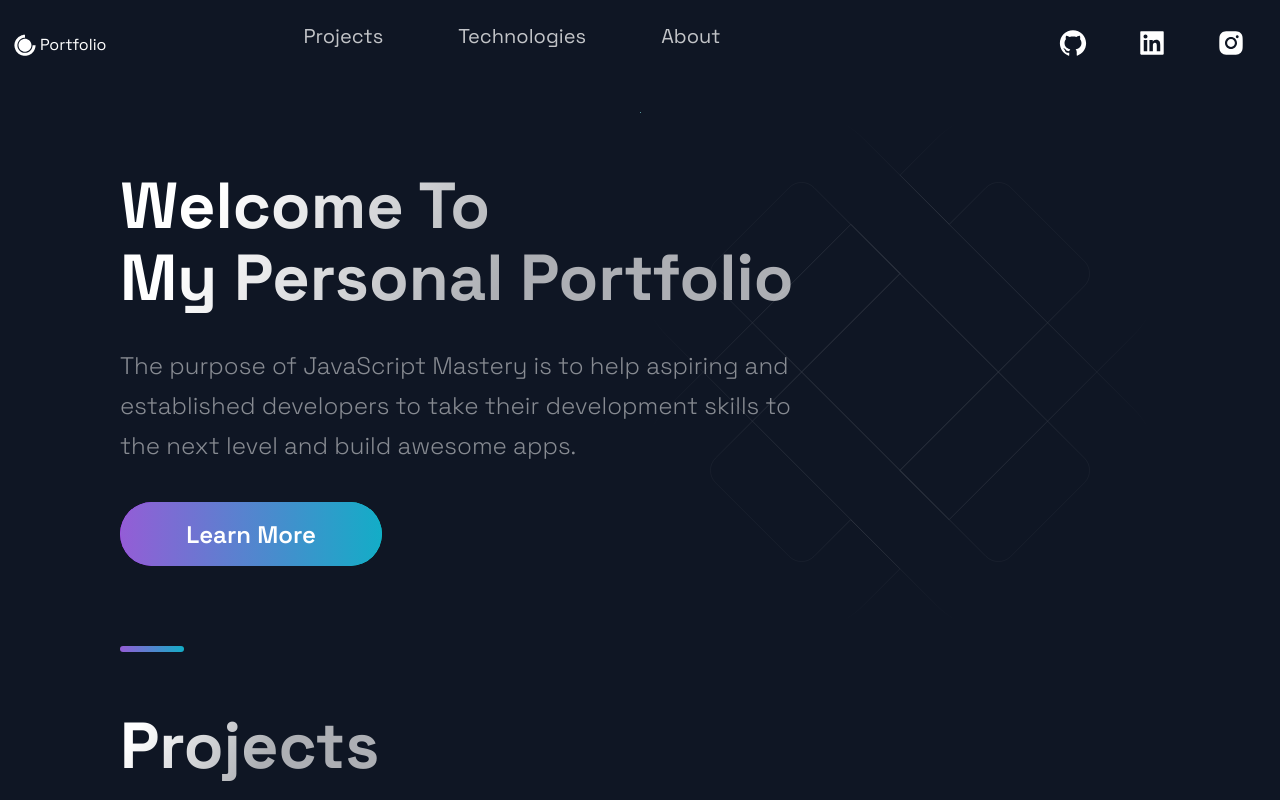
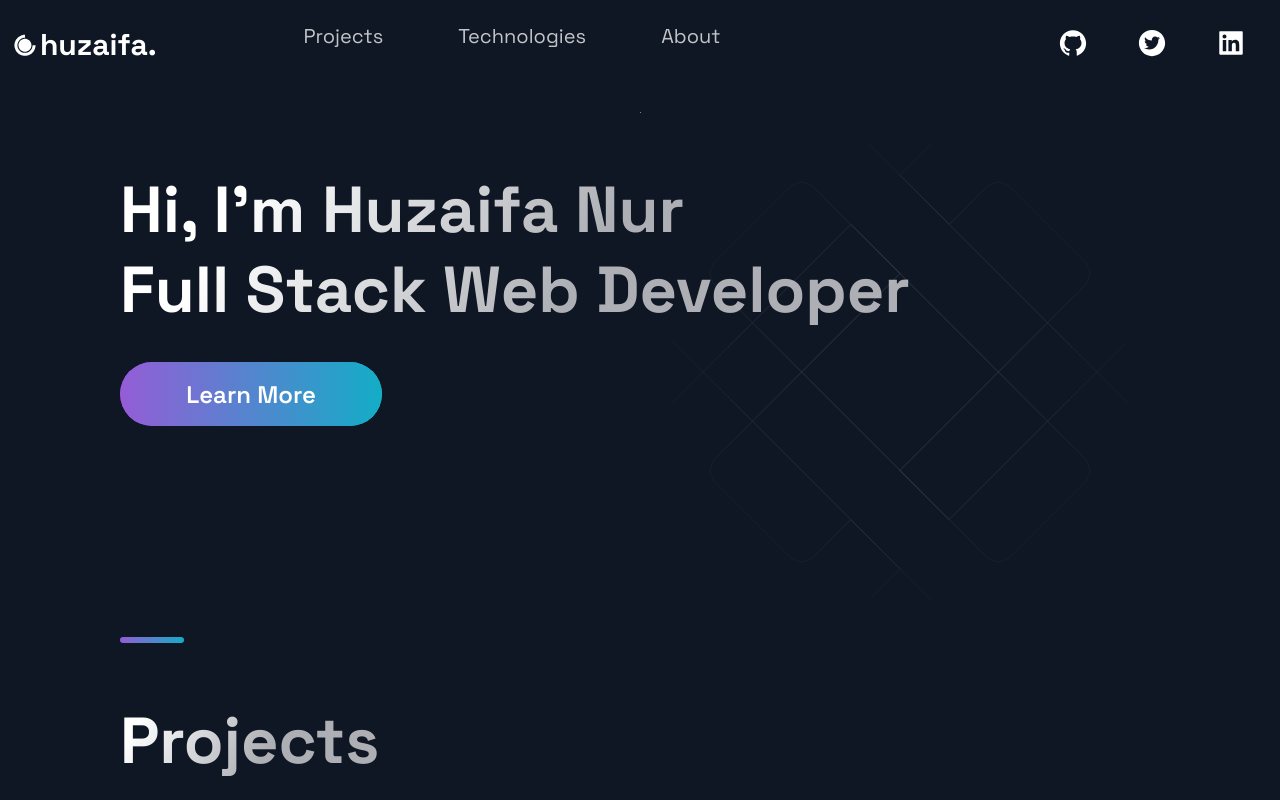
Before and after one commit to huzaifanur/portfolio_website, a Next.js app: page / in a window 1280 px wide. Shown: the top 800 px of the page. Built offline with nearby package versions, Linux system fonts and the light colour scheme.

Commit message:
header added

```diff
--- a/src/components/Header/Header.js
+++ b/src/components/Header/Header.js
@@ -1,6 +1,6 @@
 import Link from 'next/link';
 import React from 'react';
-import { AiFillGithub, AiFillInstagram, AiFillLinkedin } from 'react-icons/ai';
+import { AiFillGithub,  AiFillLinkedin, AiFillTwitterCircle } from 'react-icons/ai';
 import { DiCssdeck } from 'react-icons/di';
 
 import { Container, Div1, Div2, Div3, NavLink, SocialIcons } from './HeaderStyles';
@@ -10,7 +10,7 @@ const Header = () =>  (
     <Div1>
       <Link href="/">
         <a style={{ display: 'flex', alignItems: 'center', color:"white" }}>
-          <DiCssdeck size="3rem" /> <span>Portfolio</span>
+          <DiCssdeck size="3rem" /> <span style={{fontSize:"30px",fontWeight:"700"}}>huzaifa.</span>
         </a>
       </Link>
     </Div1>
@@ -32,14 +32,14 @@ const Header = () =>  (
       </li>
     </Div2>
       <Div3>
-        <SocialIcons href="https://google.com">
+        <SocialIcons href="https://github.com/huzaifanur">
           <AiFillGithub size="3rem" />
         </SocialIcons>
-        <SocialIcons href="https://google.com">
-          <AiFillLinkedin size="3rem" />
+        <SocialIcons href="https://twitter.com/huzaifa98nur">
+          <AiFillTwitterCircle size="3rem" />
         </SocialIcons>
         <SocialIcons href="https://google.com">
-          <AiFillInstagram size="3rem"/>
+          <AiFillLinkedin size="3rem"/>
         </SocialIcons>
       </Div3>
     </Container>
--- a/src/components/Hero/Hero.js
+++ b/src/components/Hero/Hero.js
@@ -1,21 +1,21 @@
 import React from 'react';
+import Link from 'next/link';
 
 import { Section, SectionText, SectionTitle } from '../../styles/GlobalComponents';
 import Button from '../../styles/GlobalComponents/Button';
 import { LeftSection } from './HeroStyles';
 
-const Hero = (props) => (
+const Hero = () => (
   <>
     <Section row nopadding>
       <LeftSection>
         <SectionTitle main center>
-          Welcome To <br />
-          My Personal Portfolio
+          Hi, I'm Huzaifa Nur <br />
+          Full Stack Web Developer
         </SectionTitle>
-        <SectionText>
-        The purpose of JavaScript Mastery is to help aspiring and established developers to take their development skills to the next level and build awesome apps.
-        </SectionText>
-        <Button onClick={props.handleClick}>Learn More</Button>
+          <Link href="#about">
+            <Button>Learn More</Button>
+          </Link>
       </LeftSection>
     </Section>
   </>
--- a/src/components/Technologies/Technologies.js
+++ b/src/components/Technologies/Technologies.js
@@ -19,8 +19,12 @@ const Technologies = () =>  (
         <ListContainer>
           <ListTitle>Front-End</ListTitle>
           <ListParagraph>
-            Experiece with <br />
-            React.js
+             HTML | CSS | SASS <br/>
+             Tailwindcss | Material UI <br/> Styled Componennts
+             <br/>
+             React JS | NEXT JS
+
+
           </ListParagraph>
         </ListContainer>
       </ListItem>
--- a/src/components/Technologies/TechnologiesStyles.js
+++ b/src/components/Technologies/TechnologiesStyles.js
@@ -83,12 +83,13 @@ export const ListTitle = styled.h4`
 
 export const ListParagraph = styled.p`
   font-size: 18px;
-  line-height: 30px;
+  font-weight: 400;
+  line-height: 25px;
   color: rgba(255, 255, 255, 0.75);
 
   @media ${props => props.theme.breakpoints.md}{
     font-size: 16px;
-    line-height: 28px;
+    line-height: 25px;
   }
 
   @media ${props => props.theme.breakpoints.sm}{
--- a/src/components/TimeLine/TimeLine.js
+++ b/src/components/TimeLine/TimeLine.js
@@ -46,7 +46,7 @@ const Timeline = () => {
     <Section id="about">
       <SectionTitle>About Me</SectionTitle>
       <SectionText>
-      The purpose of JavaScript Mastery is to help aspiring and established developers to take their development skills to the next level and build awesome apps.
+      I am a full stack engineer with a demonstrated history of working in the computer software industry. I love solving complex problems, writing clean code and I enjoy working in a wide set of stuff comprising both backend development and frontend development.
       </SectionText>
       <CarouselContainer ref={carouselRef} onScroll={handleScroll}>
         <>
--- a/src/styles/GlobalComponents/index.js
+++ b/src/styles/GlobalComponents/index.js
@@ -27,7 +27,7 @@ export const Section = styled.section`
 export const SectionTitle = styled.h2`
   font-weight: 800;
   font-size: ${(props) => props.main ? '65px' : '56px'};
-  line-height: ${(props) => props.main ? '72px' : '56px'};
+  line-height: ${(props) => props.main ? '80px' : '56px'};
   width: max-content;
   max-width: 100%;
   background: linear-gradient(121.57deg, #FFFFFF 18.77%, rgba(255, 255, 255, 0.66) 60.15%);
```
Also changed, not shown: 1 other file (tests, documents, lock files or other folders).
